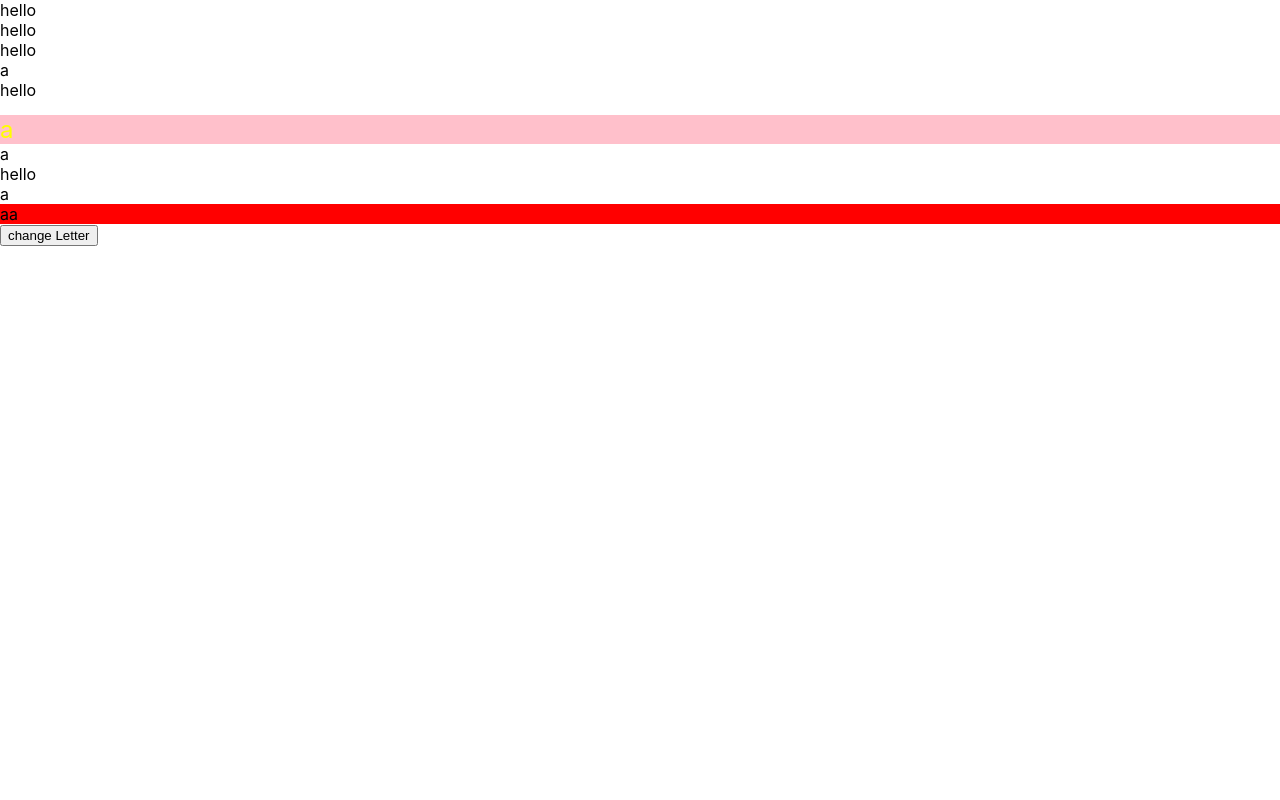
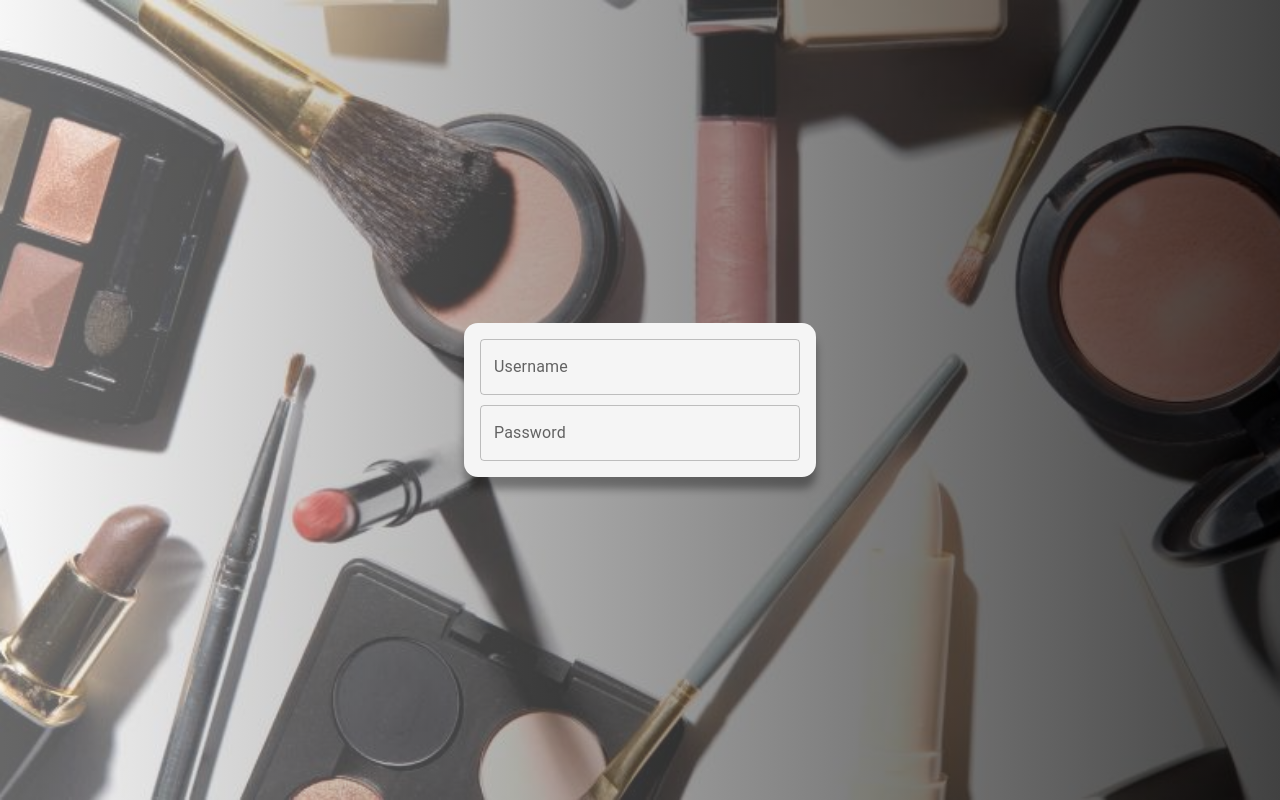
Before and after one commit to SocolAndreea/web, a React (Create React App) app: page / in a window 1280 px wide. Built offline with nearby package versions, Linux system fonts and the light colour scheme.

Commit message:
added background picture

```diff
--- a/package.json
+++ b/package.json
@@ -3,6 +3,10 @@
   "version": "0.1.0",
   "private": true,
   "dependencies": {
+    "@emotion/react": "^11.11.4",
+    "@emotion/styled": "^11.11.0",
+    "@mui/material": "^5.15.12",
+    "@mui/styled-engine-sc": "^6.0.0-alpha.17",
     "@testing-library/jest-dom": "^5.17.0",
     "@testing-library/react": "^13.4.0",
     "@testing-library/user-event": "^13.5.0",
@@ -10,6 +14,7 @@
     "@types/node": "^16.18.79",
     "@types/react": "^18.2.52",
     "@types/react-dom": "^18.2.18",
+    "mobx-react": "^9.1.0",
     "prettier": "^3.2.5",
     "react": "^18.2.0",
     "react-dom": "^18.2.0",
--- a/src/App.tsx
+++ b/src/App.tsx
@@ -1,18 +1,33 @@
-import React, { useState } from "react";
+import React from "react";
 import "./App.css";
-import Content from "./contents/Content";
-
+import Login from "./pages/Login";
+import styled from "styled-components";
+import AppImage from "./assets/AppImage";
+export const Modal = styled.div`
+  //position: absolute;
+  position: fixed;
+  top: 50%;
+  left: 50%;
+  transform: translate(-50%, -50%);
+  width: 20rem;
+  height: fit-content;
+  gap: 10px;
+  display: flex;
+  flex-direction: column;
+  background-color: whitesmoke;
+  padding: 1rem;
+  border-radius: 14px;
+  box-shadow: 0 12px 8px rgba(0, 0, 0, 0.35);
+  animation: slide-down 300ms ease-out forwards;
+`;
 function App() {
-  const [value] = useState("hello");
   return (
-    <>
-      <div>
-        {value}
-        <div>{value}</div>
-        <span>{value}</span>
-      </div>
-      <Content valueFromParent={value} />
-    </>
+    <AppImage>
+      {/*<img src={"../assets/cosmetix.jpg"} alt={"Background"} />*/}
+      <Modal>
+        <Login />
+      </Modal>
+    </AppImage>
   );
 }
 
--- /dev/null
+++ b/src/assets/AppImage.tsx
@@ -0,0 +1,12 @@
+import React, { ReactNode } from "react";
+import "./Global.css";
+import { observer } from "mobx-react";
+
+interface AppImageProps {
+  children: ReactNode;
+}
+const AppImage: React.FC<AppImageProps> = ({ children }) => {
+  return <div className="image">{children}</div>;
+};
+
+export default observer(AppImage);
--- /dev/null
+++ b/src/assets/Global.css
@@ -0,0 +1,11 @@
+.image {
+    background-image: linear-gradient(
+            to right,
+            rgba(255, 255, 255, 0.4),
+            rgba(0, 0, 0, 0.73)
+    ),
+    url('./cosmetix.jpeg');
+    background-size: cover;
+    background-position: center;
+    height: 100vh;
+}
--- a/src/contents/Content.tsx
+++ /dev/null
@@ -1,31 +0,0 @@
-import React, { useState } from "react";
-import { StylesFor3rdDiv } from "./StyledComponents";
-interface ContentProps {
-  valueFromParent: string;
-  optionalProp?: string;
-}
-const Content = ({ valueFromParent, optionalProp }: ContentProps) => {
-  const [letter, setLetter] = useState("a");
-  const handleChangeLetter = () => {
-    setLetter("b");
-  };
-
-  return (
-    <>
-      <div>a</div>
-      <div>{valueFromParent}</div>
-
-      <StylesFor3rdDiv>{letter}</StylesFor3rdDiv>
-      <div>{letter}</div>
-      <div>
-        <span>hello</span>
-      </div>
-      <div>{letter}</div>
-      <div onMouseEnter={handleChangeLetter} style={{ backgroundColor: "red" }}>
-        aa
-      </div>
-      <button onClick={handleChangeLetter}>change Letter</button>
-    </>
-  );
-};
-export default Content;
--- a/src/contents/StyledComponents.tsx
+++ /dev/null
@@ -1,8 +0,0 @@
-import styled from "styled-components";
-
-export const StylesFor3rdDiv = styled.div`
-  background-color: pink;
-  font-size: 24px;
-  color: yellow;
-  margin-top: 15px;
-`;
--- /dev/null
+++ b/src/pages/Login.tsx
@@ -0,0 +1,27 @@
+import { TextField } from "@mui/material";
+import { useState } from "react";
+import { observer } from "mobx-react";
+
+const Login = () => {
+  const [username, setUsername] = useState("");
+  const [password, setPassword] = useState("");
+  return (
+    <>
+      <TextField
+        type="text"
+        value={username}
+        label="Username"
+        variant="outlined"
+        onChange={(e) => setUsername(e.target.value.trim())}
+      ></TextField>
+
+      <TextField
+        type="password"
+        label="Password"
+        value={password}
+        onChange={(e) => setPassword(e.target.value.trim())}
+      />
+    </>
+  );
+};
+export default observer(Login);
```
Also changed, not shown: src/assets/cosmetix.jpeg (added), 1 other file (tests, documents, lock files or other folders).
